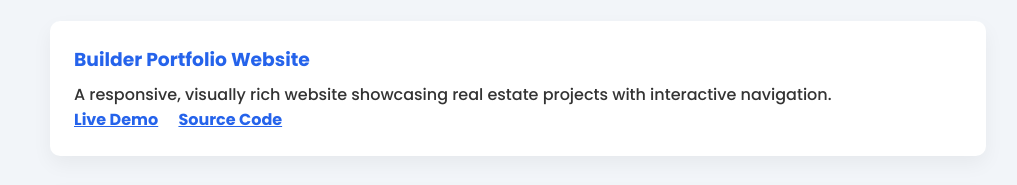
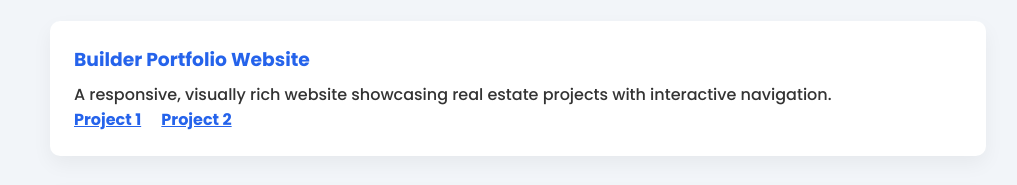
Before and after one commit to Adityaa9222/Portfolio, a plain HTML site: page index.html in a window 1280 px wide. Shown: the part 811-996 px from the top of the page, without its empty margins (122-1139 px from the left). Drawn offline with Linux system fonts and the light colour scheme.

Commit message:
Update index.html

```diff
--- a/index.html
+++ b/index.html
@@ -187,8 +187,8 @@
     <div class="project">
       <h3>Builder Portfolio Website</h3>
       <p>A responsive, visually rich website showcasing real estate projects with interactive navigation.</p>
-      <a href="https://adityaa9222.github.io/IOC2/" target="_blank" style="color: #2563eb; font-weight: bold; margin-right: 1rem;">Live Demo</a>
-  <a href="https://adityaa9222.github.io/UNIVIS77/" target="_blank" style="color: #2563eb; font-weight: bold;">Source Code</a>
+      <a href="https://adityaa9222.github.io/IOC2/" target="_blank" style="color: #2563eb; font-weight: bold; margin-right: 1rem;">Project 1</a>
+  <a href="https://adityaa9222.github.io/UNIVIS77/" target="_blank" style="color: #2563eb; font-weight: bold;">Project 2</a>
     </div>
     <div class="project">
       <h3>Rock-Paper-Scissors Game</h3>
```
